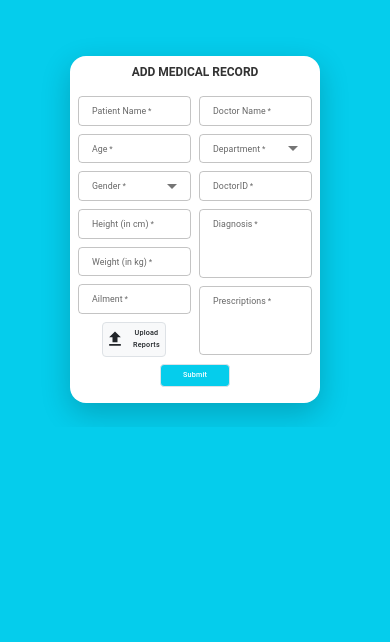
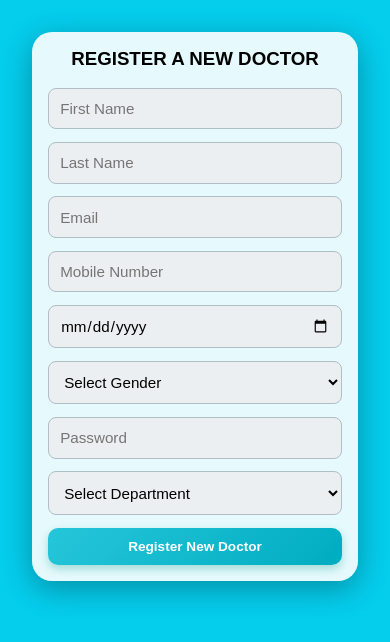
Before and after one commit to Jeet-Desai/Swasthya-Sarathi, a React (Vite) app in the folder SS_SourceCode/: page / in a window 390 px wide. Shown: the top 642 px of the page. Built offline with nearby package versions, Linux system fonts and the light colour scheme.

Commit message:
Just made DoctorReg Responsive

```diff
--- a/SS_SourceCode/src/App.jsx
+++ b/SS_SourceCode/src/App.jsx
@@ -16,8 +16,8 @@ function App() {
     {/* <DoctorRequestPage/> */}
     {/* <ManagePage/> */}
     {/* <AdminLogin/> */}
-    {/* <AddNewDoctor/> */}
-    <AddMedicalRecord/>
+    { <AddNewDoctor/> }
+    {/* <AddMedicalRecord/> */}
     </>
   )
 }
--- a/SS_SourceCode/src/pages/DoctorRegistarionPage/AddNewDoc.css
+++ b/SS_SourceCode/src/pages/DoctorRegistarionPage/AddNewDoc.css
@@ -1,4 +1,3 @@
-
 * {
   margin: 0;
   padding: 0;
@@ -7,50 +6,47 @@
 }
 
 body {
-    display: flex;
-    justify-content: center;
-    align-items: center;
-    height: 100vh;
   background-color: #05cdec;
 }
 
 .container {
   text-align: center;
-    width: 400px;
-    padding: 2.5rem;
-    background-color: rgba(255, 255, 255, 0.9);
+  width: 90%;
+  max-width: 400px;
+  margin: 0 auto;
+  padding: 2rem;
   border-radius: 15px;
   box-shadow: 0 8px 20px rgba(0, 0, 0, 0.15);
 }
 
 .logo img {
-    width: 80px;
+  width: 70px;
   margin-bottom: 1rem;
 }
 
 .title {
-    font-size: 1.8rem;
+  font-size: 1.6rem;
   font-weight: 700;
   margin-bottom: 0.5rem;
   color: #333;
 }
 
 .subtitle {
-    font-size: 0.9rem;
+  font-size: 0.85rem;
   color: #888;
-    margin-bottom: 2rem;
+  margin-bottom: 1.5rem;
 }
 
 .input-group {
-    margin-bottom: 1.2rem;
+  margin-bottom: 1rem;
 }
 
 .input-group input {
   width: 100%;
-    padding: 0.9rem;
-    border-radius: 10px;
+  padding: 0.8rem;
+  border-radius: 8px;
   border: 1px solid #b0c4de;
-    font-size: 1rem;
+  font-size: 0.9rem;
   color: #555;
   background-color: #f0faff;
   transition: all 0.3s ease;
@@ -65,8 +61,8 @@
 
 .login-btn {
   width: 100%;
-    padding: 0.9rem;
-    font-size: 1rem;
+  padding: 0.8rem;
+  font-size: 0.95rem;
   font-weight: 700;
   color: #ffffff;
   background: linear-gradient(135deg, #05a5d1, #0288c2);
@@ -83,41 +79,35 @@
   box-shadow: 0 8px 15px rgba(0, 61, 247, 0.4);
 }
 
-  /* Styles for the Add Doctor form container */
 .container.add-doctor-form {
-    width: 480px;
-    padding: 2.5rem;
+  width: 90%;
+  max-width: 480px;
+  padding: 2rem;
   background: rgba(255, 255, 255, 0.9);
   border-radius: 20px;
   box-shadow: 0 8px 30px rgba(0, 0, 0, 0.3);
 }
 
-  /* Adjust logo size for Add Doctor form */
-  .container.add-doctor-form .logo {
-    width: 100px;
-    height: auto;
+.container.add-doctor-form .logo img {
+  width: 90px;
   margin-bottom: 1.5rem;
-    filter: drop-shadow(0 4px 4px rgba(0, 0, 0, 0.2));
 }
 
-  /* Widen input fields for Add Doctor form */
 .add-doctor-form input,
 .add-doctor-form select {
   width: 100%;
-    padding: 0.8rem;
-    border-radius: 10px;
+  padding: 0.7rem;
+  border-radius: 8px;
   border: 1px solid #b0bec5;
-    margin-bottom: 1rem;
-    font-size: 1rem;
+  margin-bottom: 0.8rem;
+  font-size: 0.95rem;
   background-color: #eceff1;
 }
 
-  /* Styling for the register button */
 .register-btn {
-    height: 100%;
   width: 100%;
-    padding: 0.9rem;
-    font-size: 1rem;
+  padding: 0.8rem;
+  font-size: 0.95rem;
   font-weight: 600;
   color: #ffffff;
   background: linear-gradient(135deg, #26c6da, #00acc1);
@@ -133,3 +123,59 @@
   transform: translateY(-3px);
   box-shadow: 0 8px 15px rgba(0, 150, 136, 0.4);
 }
+
+@media (max-width: 768px) {
+  .container,
+  .container.add-doctor-form {
+    padding: 1.5rem;
+  }
+
+  .logo img {
+    width: 60px;
+  }
+
+  .title {
+    font-size: 1.4rem;
+  }
+
+  .subtitle {
+    font-size: 0.8rem;
+  }
+
+  .input-group input {
+    padding: 0.7rem;
+    font-size: 0.9rem;
+  }
+
+  .login-btn,
+  .register-btn {
+    padding: 0.8rem;
+    font-size: 0.9rem;
+  }
+}
+
+@media (max-width: 480px) {
+  .container,
+  .container.add-doctor-form {
+    width: 100%;
+    padding: 1rem;
+  }
+
+  .title {
+    font-size: 1.2rem;
+  }
+
+  .subtitle {
+    font-size: 0.75rem;
+  }
+
+  .input-group input {
+    font-size: 0.85rem;
+  }
+
+  .login-btn,
+  .register-btn {
+    font-size: 0.85rem;
+    padding: 0.7rem;
+  }
+}
```
Lines whose indentation alone changed are shown as unchanged.
